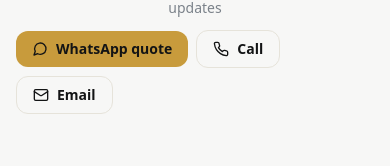
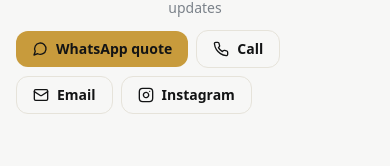
Before and after one commit to saltairedogs/saltairedogs-site, a Next.js app: page / in a window 390 px wide. Shown: the part 4057-4223 px from the top of the page. Built offline with nearby package versions, Linux system fonts and the light colour scheme; no server answers.

Commit message:
UI: add Instagram to header & footer; tidy styles

```diff
--- a/src/components/footer.tsx
+++ b/src/components/footer.tsx
@@ -1,7 +1,7 @@
 import Link from 'next/link'
 import Image from 'next/image'
 import { Container } from './container'
-import { Phone, Mail, MessageCircle } from 'lucide-react'
+import { Phone, Mail, MessageCircle, Instagram } from 'lucide-react'
 
 const currentYear = new Date().getFullYear()
 
@@ -10,6 +10,8 @@
   'Hi! I’m in Saltaire. My street is [your street], pet is [dog/cat/small pet], and I’m looking for [walks/visits].'
 )
 const WA_LINK = `https://wa.me/${WA_NUMBER}?text=${WA_TEXT}`
+
+const INSTAGRAM_URL = 'https://www.instagram.com/saltairedogs/'
 
 export function Footer() {
   const legalLinks = [
@@ -105,6 +107,19 @@
               <Mail className="h-4 w-4" />
               Email
             </a>
+            {/* Instagram */}
+            <a
+              href={INSTAGRAM_URL}
+              target="_blank"
+              rel="noopener noreferrer"
+              className="inline-flex items-center gap-2 rounded-xl border px-4 py-2 text-sm font-semibold transition-colors"
+              style={{ borderColor: '#E6E3DA', color: '#131415' }}
+              aria-label="Follow Saltaire Dogs + Pets on Instagram"
+            >
+              <Instagram className="h-4 w-4" />
+              <span className="hidden sm:inline">@saltairedogs</span>
+              <span className="sm:hidden">Instagram</span>
+            </a>
           </div>
         </div>
 
--- a/src/components/header.tsx
+++ b/src/components/header.tsx
@@ -7,7 +7,7 @@
 import { Sheet, SheetContent, SheetTrigger } from './ui/sheet'
 import { Container } from './container'
 import { MobileNav } from './mobile-nav'
-import { Menu, MessageCircle } from 'lucide-react'
+import { Menu, MessageCircle, Instagram } from 'lucide-react'
 import { usePathname } from 'next/navigation'
 
 const NAV = [
@@ -21,6 +21,8 @@
   "Hi! I'm in Saltaire. My street is [your street], pet is [dog/cat/small pet], and I'm looking for [walks/visits]."
 )
 const WA_LINK = `https://wa.me/${WA_NUMBER}?text=${WA_TEXT}`
+
+const INSTAGRAM_URL = 'https://www.instagram.com/saltairedogs/'
 
 export function Header() {
   const [scrolled, setScrolled] = useState(false)
@@ -80,8 +82,23 @@
             })}
           </nav>
 
-          {/* CTA + Mobile Menu */}
+          {/* CTAs + Mobile Menu */}
           <div className="flex items-center gap-1.5">
+            {/* Instagram (desktop) */}
+            <a
+              href={INSTAGRAM_URL}
+              target="_blank"
+              rel="noopener noreferrer"
+              className="hidden md:inline-flex items-center gap-2 rounded-lg border px-3.5 py-2.5 text-[14px] font-semibold"
+              style={{ borderColor: '#E6E3DA', color: '#131415' }}
+              aria-label="Follow @saltairedogs on Instagram"
+            >
+              <Instagram className="h-5 w-5" />
+              <span className="hidden sm:inline">@saltairedogs</span>
+              <span className="sm:hidden">Instagram</span>
+            </a>
+
+            {/* WhatsApp (desktop) */}
             <a
               href={WA_LINK}
               target="_blank"
@@ -94,6 +111,7 @@
               Quote on WhatsApp
             </a>
 
+            {/* Mobile Menu */}
             <Sheet open={mobileOpen} onOpenChange={setMobileOpen}>
               <SheetTrigger asChild>
                 <Button variant="ghost" size="icon" className="lg:hidden" aria-label="Open menu">
@@ -105,11 +123,23 @@
                 side="right"
                 className="w-[85vw] max-w-xs p-4 sm:p-5 rounded-xl shadow-lg bg-[#F7F7F6] ring-1 ring-[#E6E3DA]"
               >
-                {/* Updated mobile nav (no "Book Free Meet & Greet") */}
                 <MobileNav navigation={NAV} currentPath={pathname ?? '/'} onClose={() => setMobileOpen(false)} />
 
-                {/* Keep the WhatsApp CTA below if you like */}
-                <div className="mt-4">
+                {/* Social / CTA block */}
+                <div className="mt-4 grid grid-cols-1 gap-2">
+                  <a
+                    href={INSTAGRAM_URL}
+                    target="_blank"
+                    rel="noopener noreferrer"
+                    className="inline-flex w-full items-center justify-center gap-2.5 rounded-lg border px-4 py-2.5 text-[14px] font-semibold"
+                    style={{ borderColor: '#E6E3DA', color: '#131415' }}
+                    aria-label="Follow @saltairedogs on Instagram"
+                    onClick={() => setMobileOpen(false)}
+                  >
+                    <Instagram className="h-5 w-5" />
+                    Instagram
+                  </a>
+
                   <a
                     href={WA_LINK}
                     target="_blank"
```
